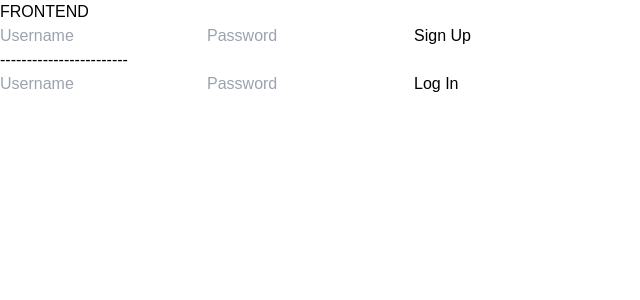
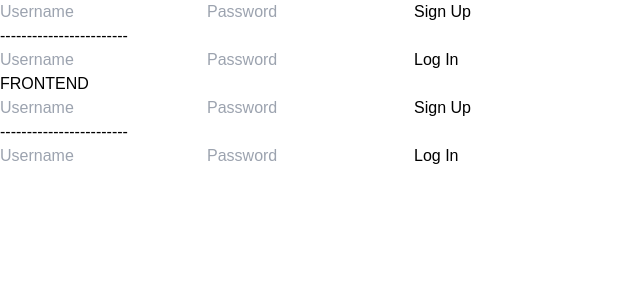
Before and after one commit to indiano881/mongo-reddit-backend, a Next.js app in the folder frontend/: page / in a window 1280 px wide. Shown: the top 300 px of the page, without its empty margins (0-640 px from the left). Built offline with nearby package versions, Linux system fonts and the light colour scheme; no server answers; a web font is replaced by a local one.

Commit message:
save up to 44

```diff
--- a/frontend/lib/auth.ts
+++ b/frontend/lib/auth.ts
@@ -40,13 +40,13 @@ const getUser= async () => {
             return null
         }
         return null
-    } catch(error) {
-        console.log(error)
+    } catch {
         return null
     }
 }
 export const auth = {
     setAccessToken,
     deleteAccessToken,
-    getAccessToken
+    getAccessToken,
+    getUser
 }
--- /dev/null
+++ b/frontend/src/app/components/header.tsx
@@ -0,0 +1,20 @@
+import LogInPage from "../auth/log-in/page"
+import SignUpPage from "../auth/sign-up/page"
+import { auth } from "../../../lib/auth"
+import Link from "next/link"
+
+export const Header = async()=> {
+
+    const user= await auth.getUser()
+    return (
+        <header>
+        <SignUpPage />
+            <h2>------------------------</h2>
+            {user ? (
+                <Link href={'/create'}>
+                Create
+                </Link>
+            ) : (<LogInPage />)}
+        </header>
+    )
+}
--- a/frontend/src/app/layout.tsx
+++ b/frontend/src/app/layout.tsx
@@ -3,6 +3,7 @@ import localFont from "next/font/local";
 import "./globals.css";
 import { QueryClientProvider } from "../../providers/query-client-provider";
 import { Toaster } from "sonner";
+import { Header } from "./components/header";
 const noto = localFont({
   src: "./fonts/noto.ttf",
   variable: "--font-noto",
@@ -26,6 +27,7 @@ export default function RootLayout({
         className={`${noto.variable} antialiased`}
       >
         <QueryClientProvider>
+          <Header />
         {children}
         <Toaster />
         </QueryClientProvider>
```
